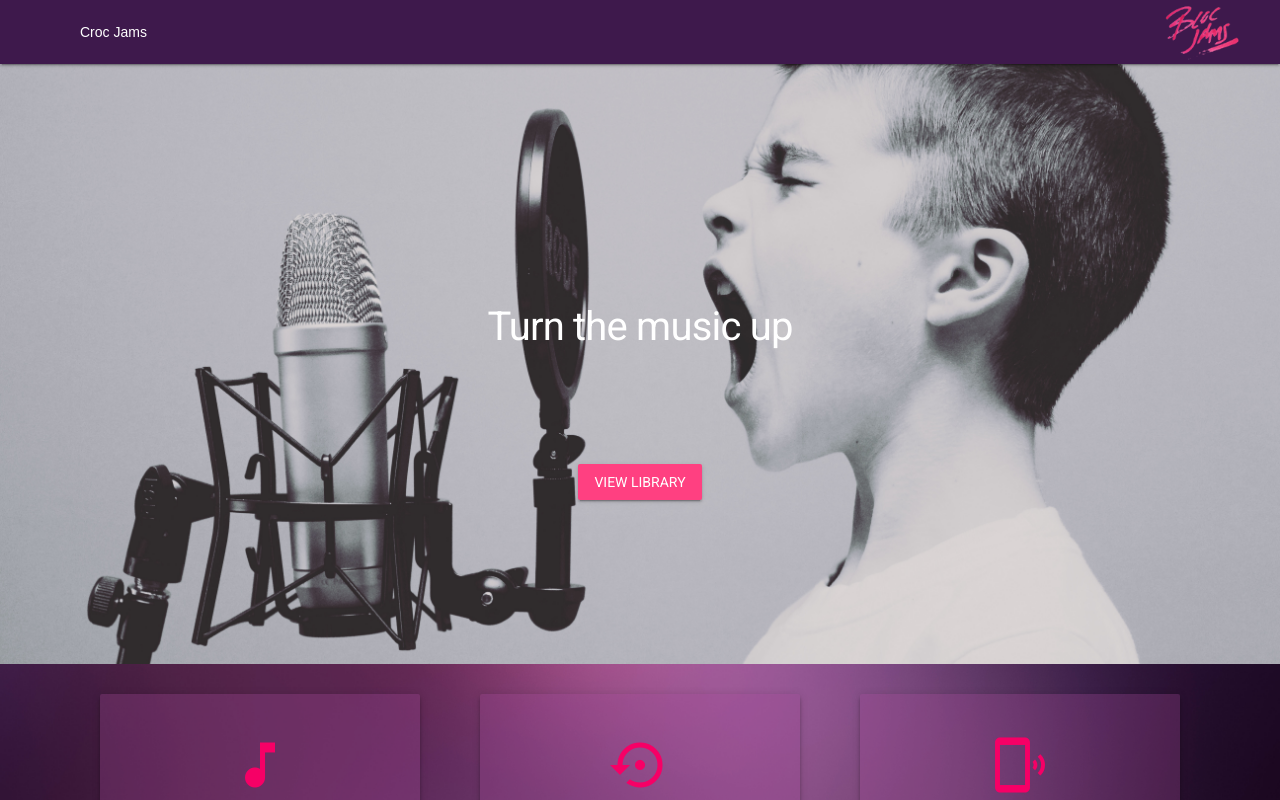
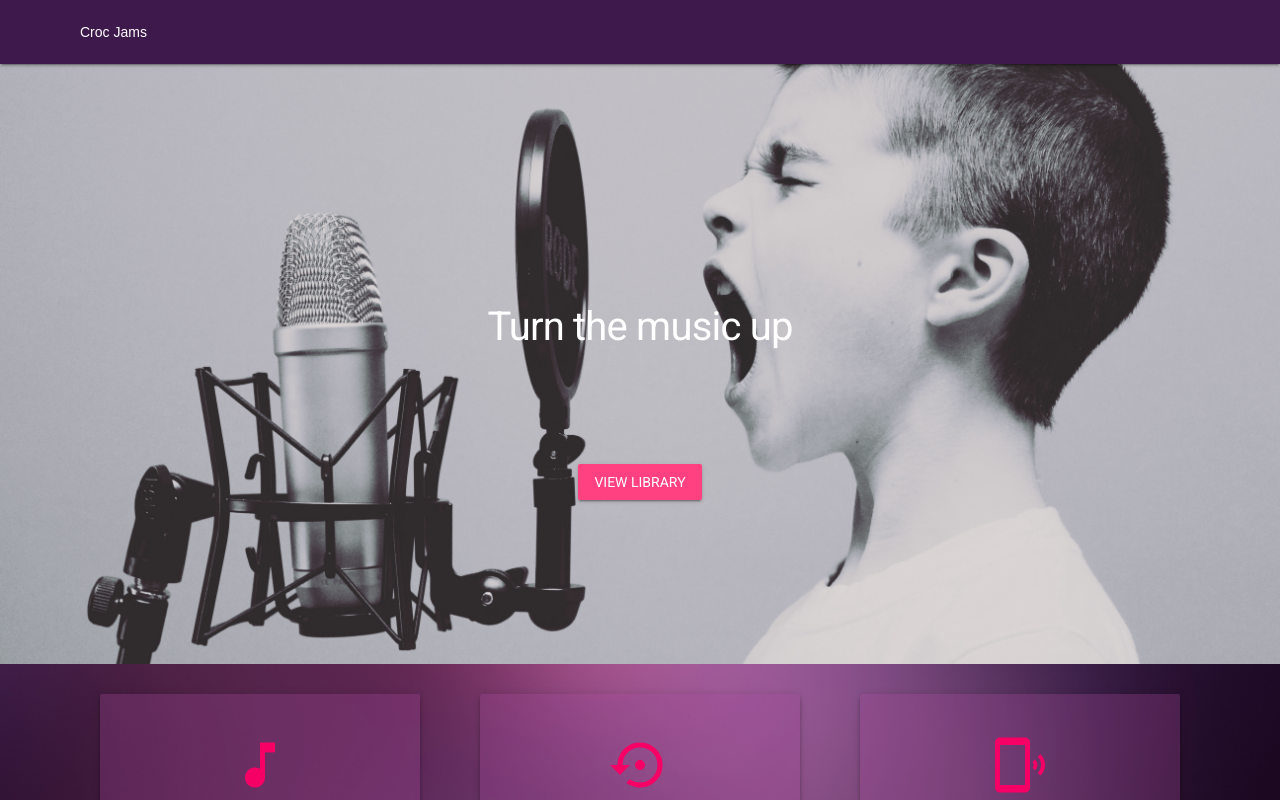
Before and after one commit to kwenamokgohlwa/croc-jams-react, a React (Create React App) app: page / in a window 1280 px wide. Built offline with nearby package versions, Linux system fonts and the light colour scheme.

Commit message:
Minor update: change of logo

```diff
--- a/src/App.js
+++ b/src/App.js
@@ -17,7 +17,6 @@ class App extends Component {
             <div className="mdl-layout__header-row">
               <span>Croc Jams</span>
               <div className="mdl-layout-spacer"></div>
-              <img id="logo" src='/assets/images/bloc_jams_logo.png' alt="bloc jams logo"/>
             </div>
           </header>
           <div className="mdl-layout__drawer">
```
